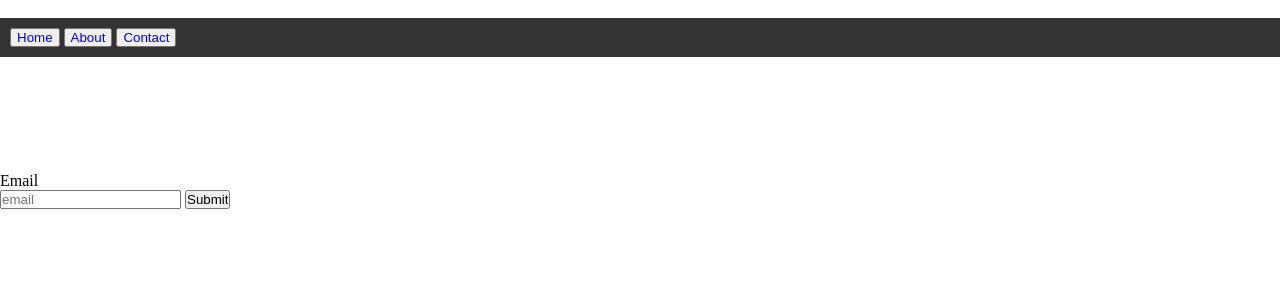
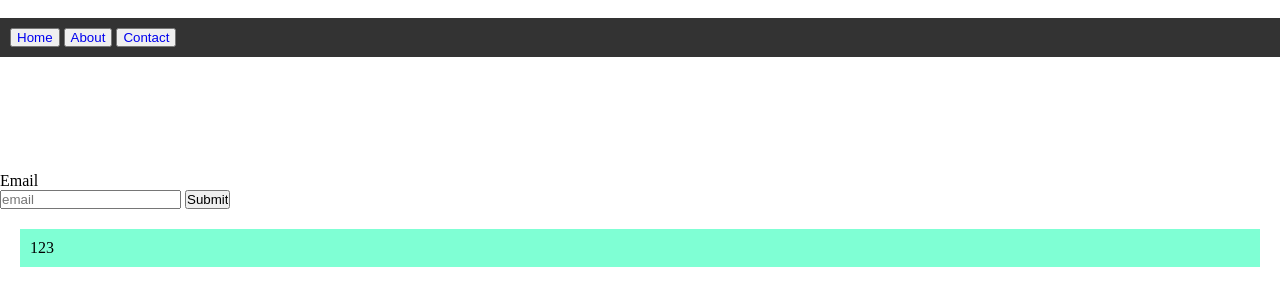
Before and after one commit to kimenyikevin/microverse-trial, a plain HTML site: page index.html in a window 1280 px wide. Drawn offline with Linux system fonts and the light colour scheme.

Commit message:
user 123

```diff
--- a/css/style.css
+++ b/css/style.css
@@ -19,3 +19,11 @@ padding: 0;
      width: 60%;
  }
   }
+  .flex-container{
+    display: flex;
+    background-color: aquamarine;
+    margin:20px;
+    padding:10px;
+    border:14px;
+
+  }
--- a/index.html
+++ b/index.html
@@ -21,5 +21,10 @@
       <input type="email" id="email" name="email" placeholder="email" required>
       <a href="https://www.freecodecamp.com/email-submit"> <input type="submit" id="submit" ></a>
     </form>
+    <div class="flex-container">
+      <div>1</div>
+      <div>2</div>
+      <div>3</div>
+    </div>
   </body>
 </html>
```
